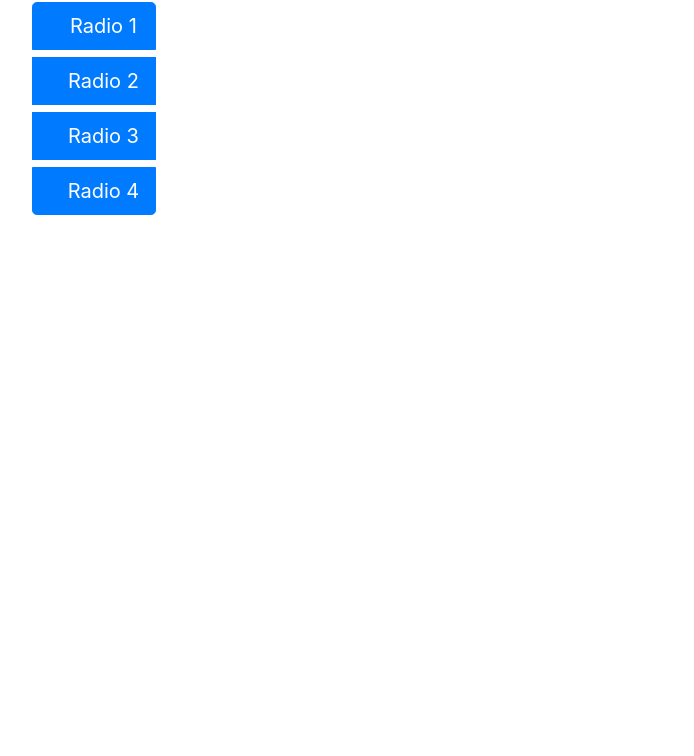
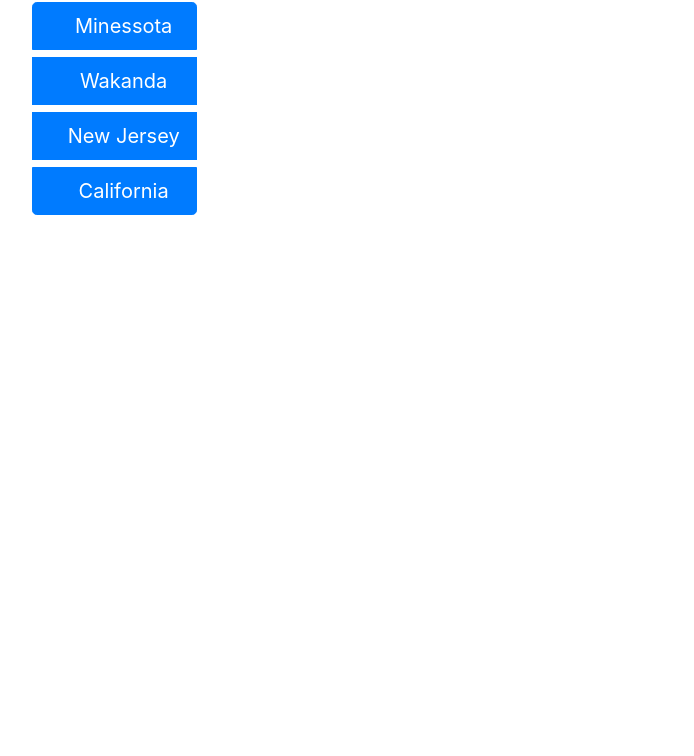
Before and after one commit to andresagu/timeoutPractice, a plain HTML site: page index.html in a window 1280 px wide. Shown: the part 44-800 px from the top of the page, without its empty margins (53-747 px from the left). Drawn offline with nearby package versions, Linux system fonts and the light colour scheme.

Commit message:
added quiz questions

```diff
--- a/assets/javascript/app.js
+++ b/assets/javascript/app.js
@@ -5,7 +5,7 @@
 // });
 
 //Stores array of correct answers
-var answers = [];
+var answers = [4,3,4,1,2];
 
 //global vars to count the game stats
 var correctCount = 0;
@@ -57,7 +57,6 @@ setInterval(function(){
 var timeUp = function(){
 
   var input = $( "input:checked" ).val();
-  console.log( input + " is checked!");
 
 
 
--- a/index.html
+++ b/index.html
@@ -46,19 +46,19 @@
 		  <div class="carousel-inner">
 				<!-- FIRST PAGE -->
 		    <div class="carousel-item active">
-					<h2>Question: 1</h2>
+					<h2>Question1: Kesha was born in what state?</h2>
 					<div class="btn-group-vertical btn-group-lg" data-toggle="buttons">
 						<label class="btn btn-primary active">
-							<input type="radio" name="options" id="option1" value = "1" > Radio 1
+							<input type="radio" name="options" id="option1" value = "1" > Minessota
 						</label>
 						<label class="btn btn-primary">
-							<input type="radio" name="options" id="option2" value = "2"> Radio 2
+							<input type="radio" name="options" id="option2" value = "2"> Wakanda
 						</label>
 						<label class="btn btn-primary">
-							<input type="radio" name="options" id="option3" value = "3"> Radio 3
+							<input type="radio" name="options" id="option3" value = "3"> New Jersey
 						</label>
 						<label class="btn btn-primary">
-							<input type="radio" name="options" id="option2" value = "4"> Radio 4
+							<input type="radio" name="options" id="option2" value = "4"> California
 						</label>
 					</div>
 
@@ -67,56 +67,56 @@
 
 				<!-- SECOND PAGE -->
 		    <div class="carousel-item">
-					<h2>Question: 2</h2>
+					<h2>Question 2: Kesha sang backup for which Britney Spears song?</h2>
 					<div class="btn-group-vertical btn-group-lg" data-toggle="buttons">
 						<label class="btn btn-primary active">
-							<input type="radio" name="options" id="option1" value = "1"> Radio 1
+							<input type="radio" name="options" id="option1" value = "1"> Avengers End Game
 						</label>
 						<label class="btn btn-primary">
-							<input type="radio" name="options" id="option2" value = "2"> Radio 2
+							<input type="radio" name="options" id="option2" value = "2"> If U Seek Amy
 						</label>
 						<label class="btn btn-primary">
-							<input type="radio" name="options" id="option3" value = "3"> Radio 3
+							<input type="radio" name="options" id="option3" value = "3"> Lace and Leather
 						</label>
 						<label class="btn btn-primary">
-							<input type="radio" name="options" id="option2" value = "4"> Radio 4
+							<input type="radio" name="options" id="option2" value = "4"> Womanizer
 						</label>
 					</div>
 		    </div>
 
 				<!-- THIRD PAGE -->
 		    <div class="carousel-item">
-					<h2>Question: 3</h2>
+					<h2>Question 3:How many times did tik tok spend at #1?</h2>
 					<div class="btn-group-vertical btn-group-lg" data-toggle="buttons">
 						<label class="btn btn-primary active">
-							<input type="radio" name="options" id="option1" value = "1"> Radio 1
+							<input type="radio" name="options" id="option1" value = "1"> Two
 						</label>
 						<label class="btn btn-primary">
-							<input type="radio" name="options" id="option2" value = "2"> Radio 2
+							<input type="radio" name="options" id="option2" value = "2"> Four
 						</label>
 						<label class="btn btn-primary">
-							<input type="radio" name="options" id="option3" value = "3"> Radio 3
+							<input type="radio" name="options" id="option3" value = "3"> Avengers End Game
 						</label>
 						<label class="btn btn-primary">
-							<input type="radio" name="options" id="option2" value = "4"> Radio 4
+							<input type="radio" name="options" id="option2" value = "4"> Nine
 					</div>
 		    </div>
 
 				<!-- FOURTH PAGE -->
 				<div class="carousel-item">
-					<h2>Question: 4</h2>
+					<h2>Question 4: What reality show was Kesha on as a teenager?</h2>
 					<div class="btn-group-vertical btn-group-lg" data-toggle="buttons">
 						<label class="btn btn-primary active">
-							<input type="radio" name="options" id="option1" value = "1"> Radio 1
+							<input type="radio" name="options" id="option1" value = "1"> The Simple Life
 						</label>
 						<label class="btn btn-primary">
-							<input type="radio" name="options" id="option2" value = "2"> Radio 2
+							<input type="radio" name="options" id="option2" value = "2"> The Hills
 						</label>
 						<label class="btn btn-primary">
-							<input type="radio" name="options" id="option3" value = "3"> Radio 3
+							<input type="radio" name="options" id="option3" value = "3"> Avengers End Game
 						</label>
 						<label class="btn btn-primary">
-							<input type="radio" name="options" id="option2" value = "4"> Radio 4
+							<input type="radio" name="options" id="option2" value = "4"> Malcolm in the Middle
 						</label>
 					</div>
 		    </div>
@@ -124,19 +124,19 @@
 
 				<!-- FIFTH PAGE -->
 				<div class="carousel-item">
-					<h2>Question: 5</h2>
+					<h2>Question 5: What music video was Kesha an extra in?</h2>
 					<div class="btn-group-vertical btn-group-lg" data-toggle="buttons">
 						<label class="btn btn-primary active">
-							<input type="radio" name="options" id="option1" value = "1" > Radio 1
+							<input type="radio" name="options" id="option1" value = "1" > "Party in the USA"
 						</label>
 						<label class="btn btn-primary">
-							<input type="radio" name="options" id="option2" value = "2"> Radio 2
+							<input type="radio" name="options" id="option2" value = "2"> "I Kissed a Girl"
 						</label>
 						<label class="btn btn-primary">
-							<input type="radio" name="options" id="option3" value = "3"> Radio 3
+							<input type="radio" name="options" id="option3" value = "3"> "Since U Been Gone"
 						</label>
 						<label class="btn btn-primary">
-							<input type="radio" name="options" id="option2" value = "4"> Radio 4
+							<input type="radio" name="options" id="option2" value = "4"> "Avengers End Game"
 						</label>
 					</div>
 		    </div>
```
